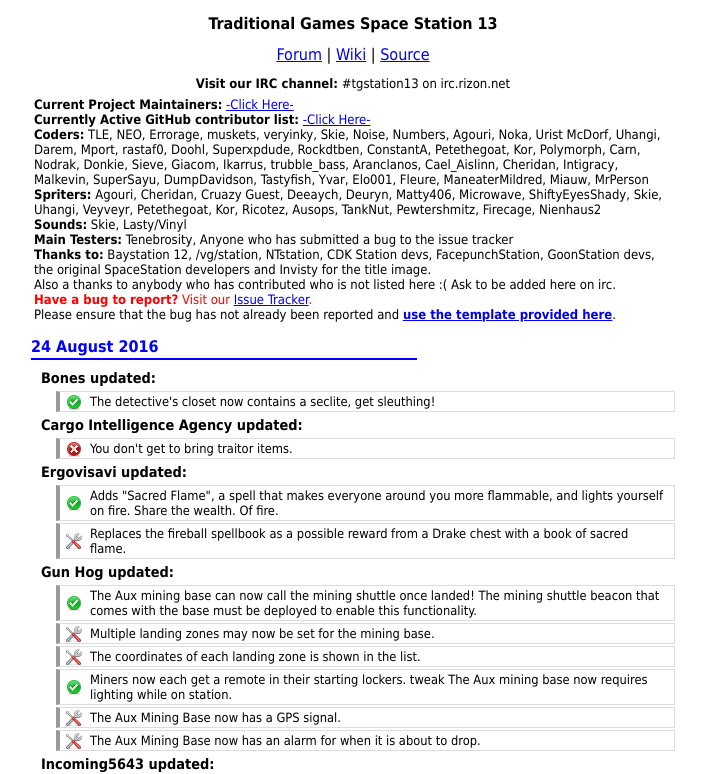
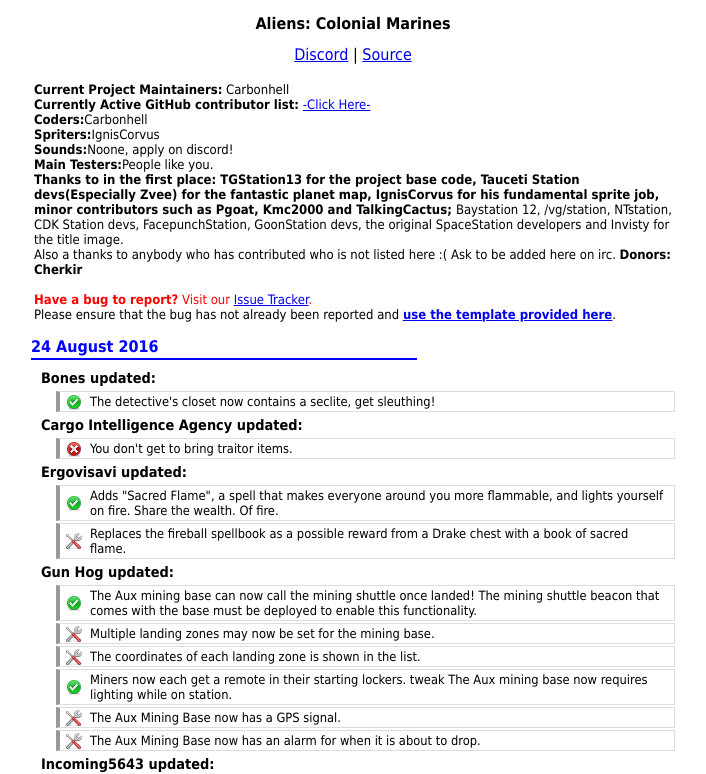
Before and after one commit to Carbonhell/Aliens-Colonialmarines, a plain HTML site: page html/changelog.html in a window 1280 px wide. Shown: the top 774 px of the page, without its empty margins (287-993 px from the left). Drawn offline with Linux system fonts and the light colour scheme.

Commit message:
Updates changelog

```diff
--- a/html/changelog.html
+++ b/html/changelog.html
@@ -1,7 +1,7 @@
 <!DOCTYPE HTML PUBLIC "-//W3C//DTD HTML 4.01 Transitional//EN" "http://www.w3.org/TR/html4/loose.dtd">
 <html>
 <head>
-  <title>/tg/ Station 13 Changelog</title>
+  <title>Aliens: Colonial Marines Changelog</title>
   <link rel="stylesheet" type="text/css" href="changelog.css">
   <base target="_blank" />
   <script type='text/javascript'>
@@ -23,10 +23,9 @@
 <table align='center' class="top">
 	<tr>
 		<td valign='top'>
-			<div align='center'><font size='3'><b>Traditional Games Space Station 13</b></font></div>
+			<div align='center'><font size='3'><b>Aliens: Colonial Marines</b></font></div>
 
-			<p><div align='center'><font size='3'><a href="http://www.tgstation13.org/phpBB/">Forum</a> | <a href="http://www.tgstation13.org/wiki/Main_Page">Wiki</a> | <a href="https://github.com/tgstation/-tg-station">Source</a></font></div></p>
-			<font size='2'><b>Visit our IRC channel:</b> #tgstation13 on irc.rizon.net</font>
+			<p><div align='center'><font size='3'><a href="https://discord.gg/PKs3yab">Discord</a> | <a href="https://github.com/Carbonhell/Aliens-Colonialmarines-WIP">Source</a></font></div></p>
 			</td>
 	</tr>
 </table>
@@ -34,14 +33,15 @@
 <table align='center' class="top">
 	<tr>
 		<td valign='top'>
-			<font size='2'><b>Current Project Maintainers:</b> <a href='https://github.com/tgstation?tab=members'>-Click Here-</a><br></font>
-			<font size='2'><b>Currently Active GitHub contributor list:</b> <a href='https://github.com/tgstation/-tg-station/graphs/contributors'>-Click Here-</a><br></font>
-			<font size='2'><b>Coders:</b> TLE, NEO, Errorage, muskets, veryinky, Skie, Noise, Numbers, Agouri, Noka, Urist McDorf, Uhangi, Darem, Mport, rastaf0, Doohl, Superxpdude, Rockdtben, ConstantA, Petethegoat, Kor, Polymorph, Carn, Nodrak, Donkie, Sieve, Giacom, Ikarrus, trubble_bass, Aranclanos, Cael_Aislinn, Cheridan, Intigracy, Malkevin, SuperSayu, DumpDavidson, Tastyfish, Yvar, Elo001, Fleure, ManeaterMildred, Miauw, MrPerson<br></font>
-			<font size='2'><b>Spriters:</b> Agouri, Cheridan, Cruazy Guest, Deeaych, Deuryn, Matty406, Microwave, ShiftyEyesShady, Skie, Uhangi, Veyveyr, Petethegoat, Kor, Ricotez, Ausops, TankNut, Pewtershmitz, Firecage, Nienhaus2<br></font>
-			<font size='2'><b>Sounds:</b> Skie, Lasty/Vinyl<br></font>
-			<font size='2'><b>Main Testers:</b> Tenebrosity, Anyone who has submitted a bug to the issue tracker<br></font>
-			<font size='2'><b>Thanks to:</b> Baystation 12, /vg/station, NTstation, CDK Station devs, FacepunchStation, GoonStation devs, the original SpaceStation developers and Invisty for the title image.<br> Also a thanks to anybody who has contributed who is not listed here :( Ask to be added here on irc.</font>
-			<font size='2' color='red'><b><br>Have a bug to report?</b> Visit our <a href="https://github.com/tgstation/-tg-station/issues?labels=Bug&state=open">Issue Tracker</a>.<br></font>
+			<font size='2'><b>Current Project Maintainers:</b> Carbonhell<br></font>
+			<font size='2'><b>Currently Active GitHub contributor list:</b> <a href='https://github.com/Carbonhell/Aliens-Colonialmarines-WIP/graphs/contributors'>-Click Here-</a><br></font>
+			<font size='2'><b>Coders:</b>Carbonhell<br></font>
+			<font size='2'><b>Spriters:</b>IgnisCorvus<br></font>
+			<font size='2'><b>Sounds:</b>Noone, apply on discord!<br></font>
+			<font size='2'><b>Main Testers:</b>People like you.<br></font>
+			<font size='2'><b>Thanks to in the first place: TGStation13 for the project base code, Tauceti Station devs(Especially Zvee) for the fantastic planet map, IgnisCorvus for his fundamental sprite job, minor contributors such as Pgoat, Kmc2000 and TalkingCactus; </b> Baystation 12, /vg/station, NTstation, CDK Station devs, FacepunchStation, GoonStation devs, the original SpaceStation developers and Invisty for the title image.<br> Also a thanks to anybody who has contributed who is not listed here :( Ask to be added here on irc.</font>
+			<font size='2'><b>Donors: Cherkir</b><br></font>
+			<font size='2' color='red'><b><br>Have a bug to report?</b> Visit our <a href="https://github.com/Carbonhell/Aliens-Colonialmarines-WIP/issues?labels=Bug&state=open">Issue Tracker</a>.<br></font>
 			<font size='2'>Please ensure that the bug has not already been reported and <u><a href="https://github.com/tgstation/-tg-station/issues/724"><b>use the template provided here</b></a></u>.</font>
 		</td>
 	</tr>
```
